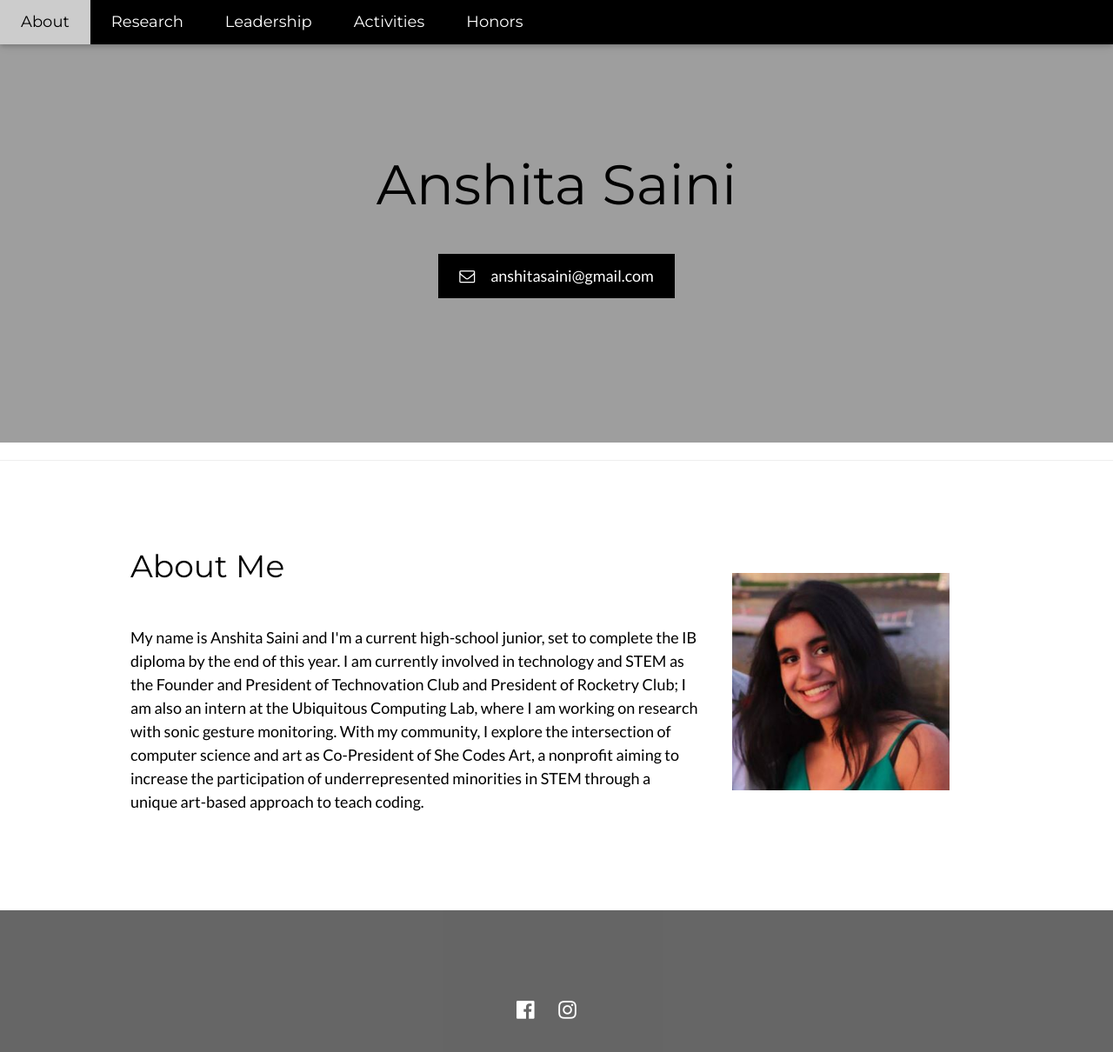
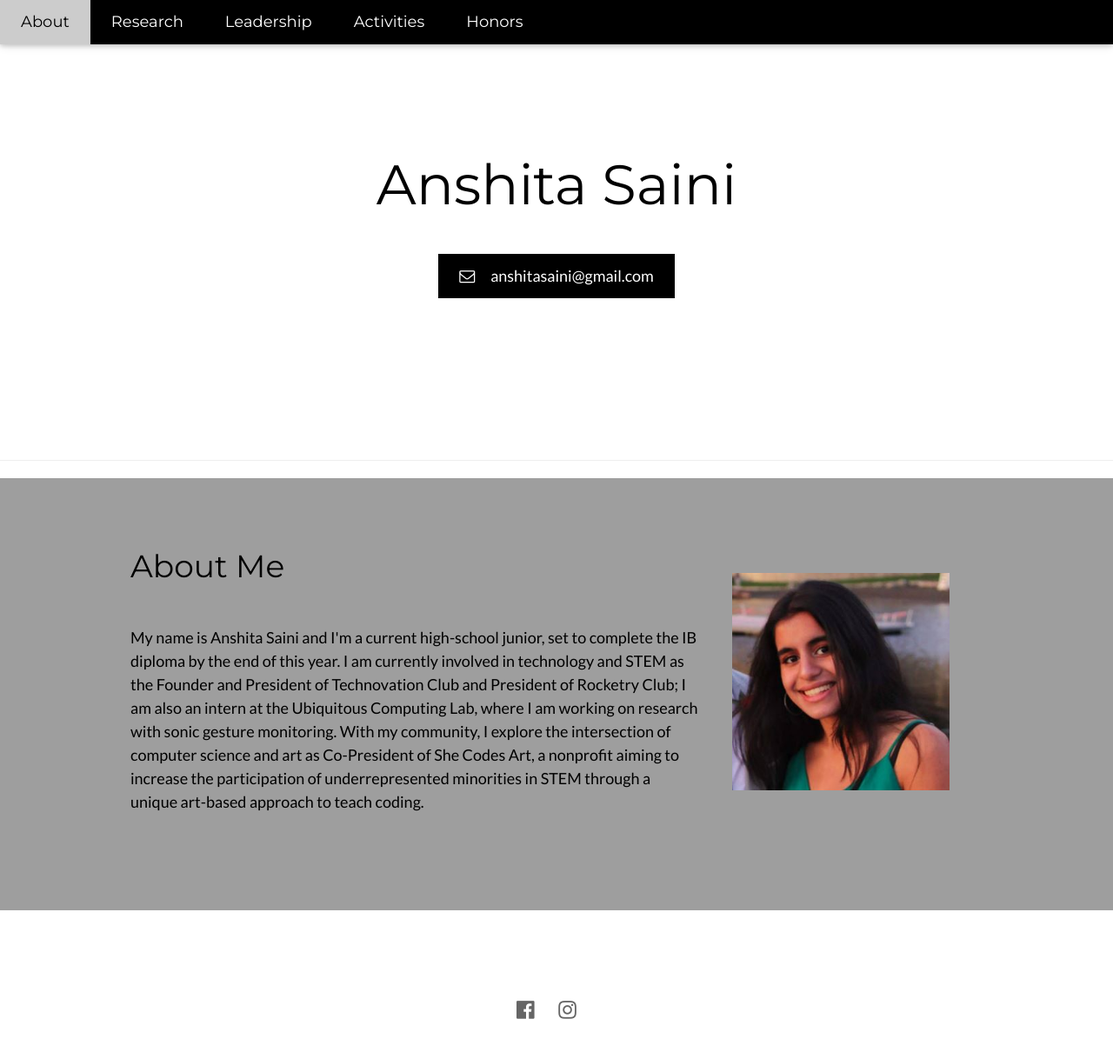
Before and after one commit to anshitasaini/old-website, a plain HTML site: page index.html in a window 1280 px wide. Shown: the whole page at 87% size. Drawn offline with nearby package versions, Linux system fonts and the light colour scheme.

Commit message:
Update index.html

```diff
--- a/index.html
+++ b/index.html
@@ -36,7 +36,7 @@ body,h1,h2,h3,h4,h5,h6 {font-family: "Lato", sans-serif}
 </div>
 
 <!-- Header -->
-<header class="w3-container w3-grey w3-center" style="padding:148px 16px">
+<header class="w3-container w3-white w3-center" style="padding:148px 16px">
   <h1 class="w3-margin w3-jumbo">Anshita Saini</h1>
   <a href="mailto:anshitasaini@gmail.com"><p class="w3-button w3-black w3-padding-large w3-large w3-margin-top"><i class="fa fa-envelope-o"></i>&emsp;anshitasaini@gmail.com</p></a>
 </header>
@@ -44,7 +44,7 @@ body,h1,h2,h3,h4,h5,h6 {font-family: "Lato", sans-serif}
 <hr>
 
 <!-- First Grid -->
-<div class="w3-row-padding w3-padding-64 w3-container">
+<div class="w3-row-padding w3-grey w3-padding-64 w3-container">
   <div class="w3-content">
     <div class="w3-twothird">
       <h1>About Me</h1>
@@ -61,7 +61,7 @@ body,h1,h2,h3,h4,h5,h6 {font-family: "Lato", sans-serif}
 </div>
 
 <!-- Footer -->
-<footer class="w3-container w3-black w3-padding-64 w3-center w3-opacity">
+<footer class="w3-container w3-white w3-padding-64 w3-center w3-opacity">
   <div class="w3-xlarge w3-padding-32">
     <a href = "https://www.facebook.com/anshita.saini.921"><i class="fa fa-facebook-official w3-hover-opacity"></i></a>
     &nbsp;&nbsp;&nbsp;&nbsp;
```
